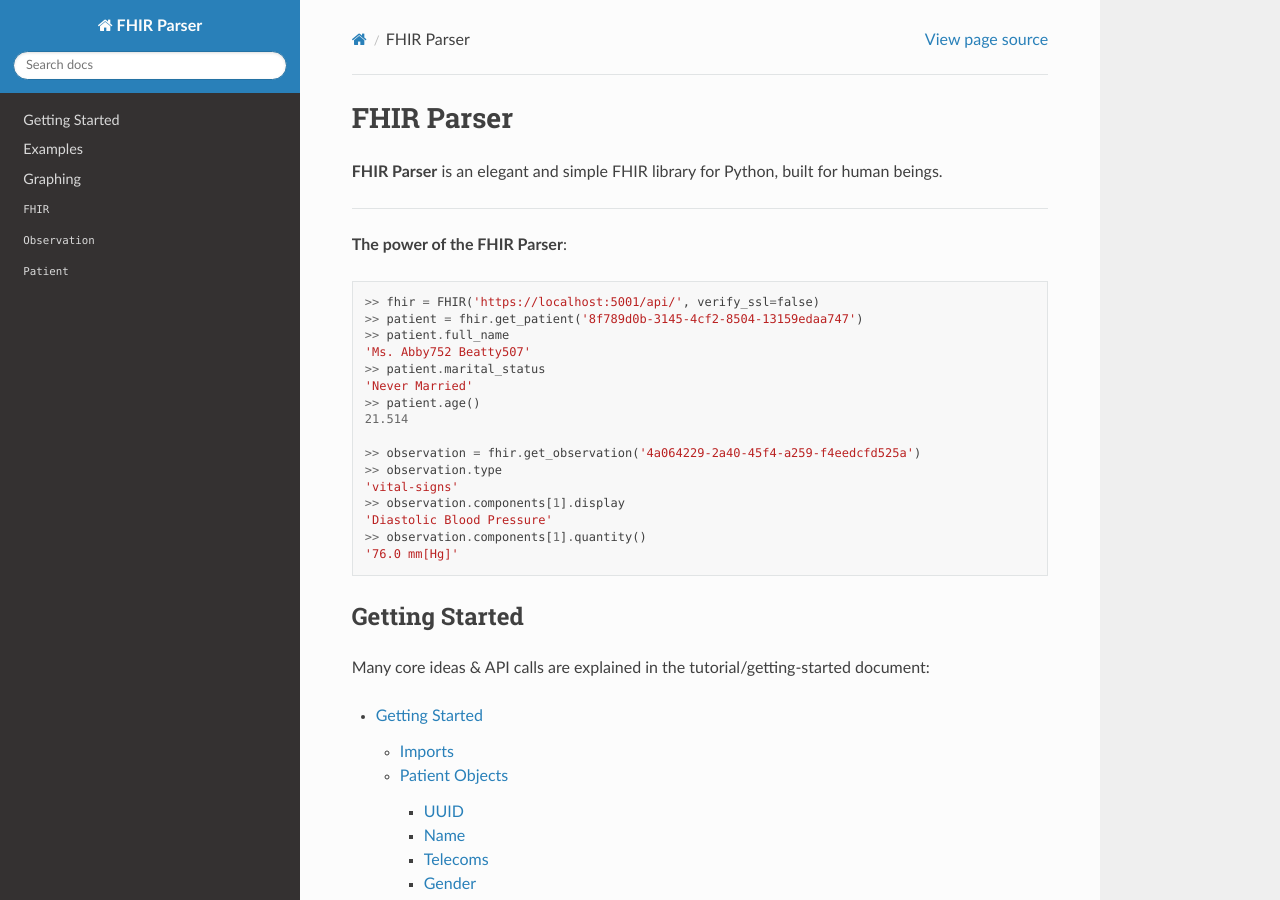
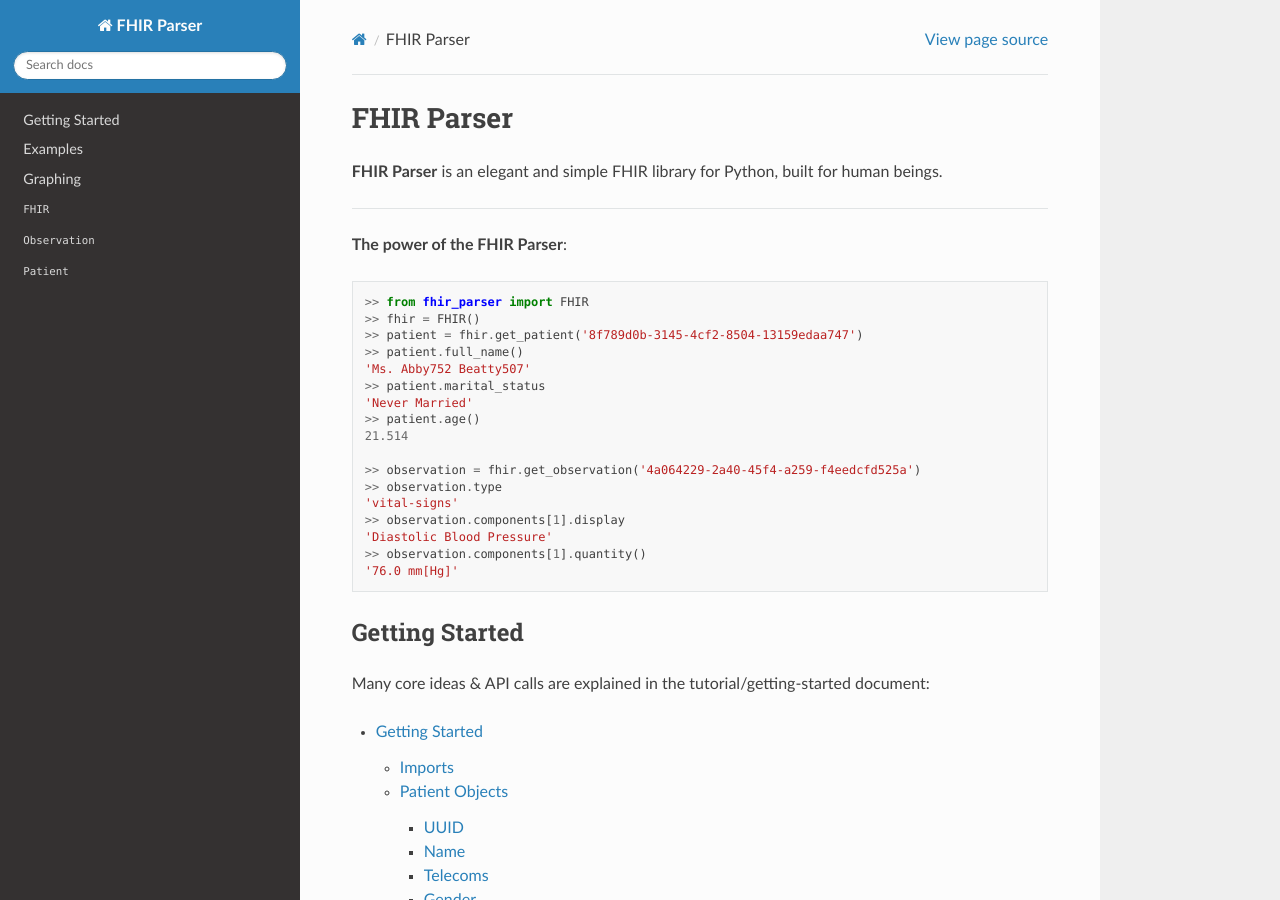
Before and after one commit to greenfrogs/FHIR-Parser, a Sphinx documentation site: the page built from docs/index.rst, in a window 1280 px wide and 900 px high. Built offline with Sphinx 7.4.7 and the Read the Docs theme 2.0.0, drawn with Linux system fonts in a browser that asks for light colours.

Commit message:
Updated index and readme with import and full_name function

```diff
--- a/docs/index.rst
+++ b/docs/index.rst
@@ -6,9 +6,10 @@ FHIR Parser
 
 **The power of the FHIR Parser**::
 
-    >> fhir = FHIR('https://localhost:5001/api/', verify_ssl=false)
+    >> from fhir_parser import FHIR
+    >> fhir = FHIR()
     >> patient = fhir.get_patient('8f789d0b-3145-4cf2-8504-13159edaa747')
-    >> patient.full_name
+    >> patient.full_name()
     'Ms. Abby752 Beatty507'
     >> patient.marital_status
     'Never Married'
```
Also changed, not shown: README.md (+3 -2 lines).
